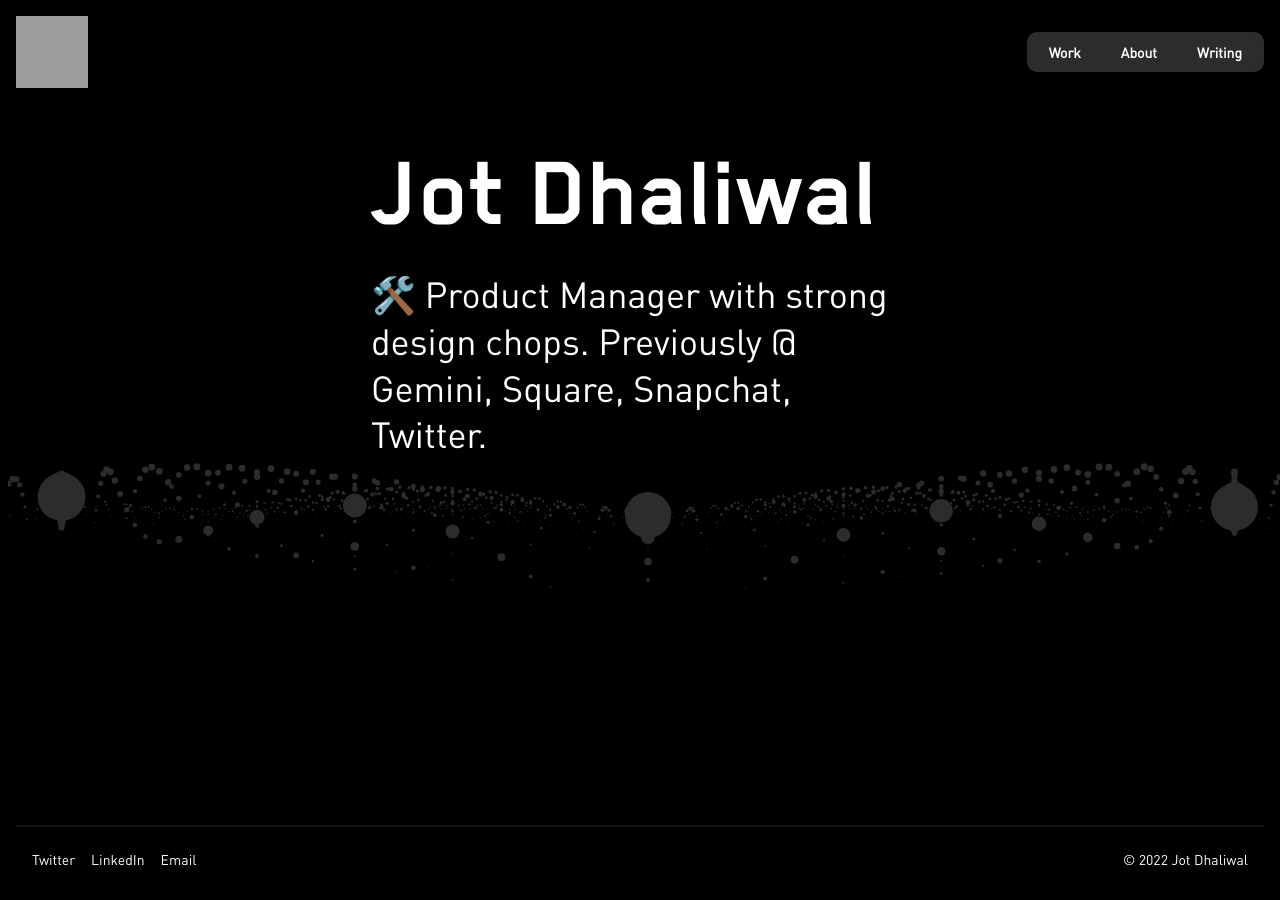
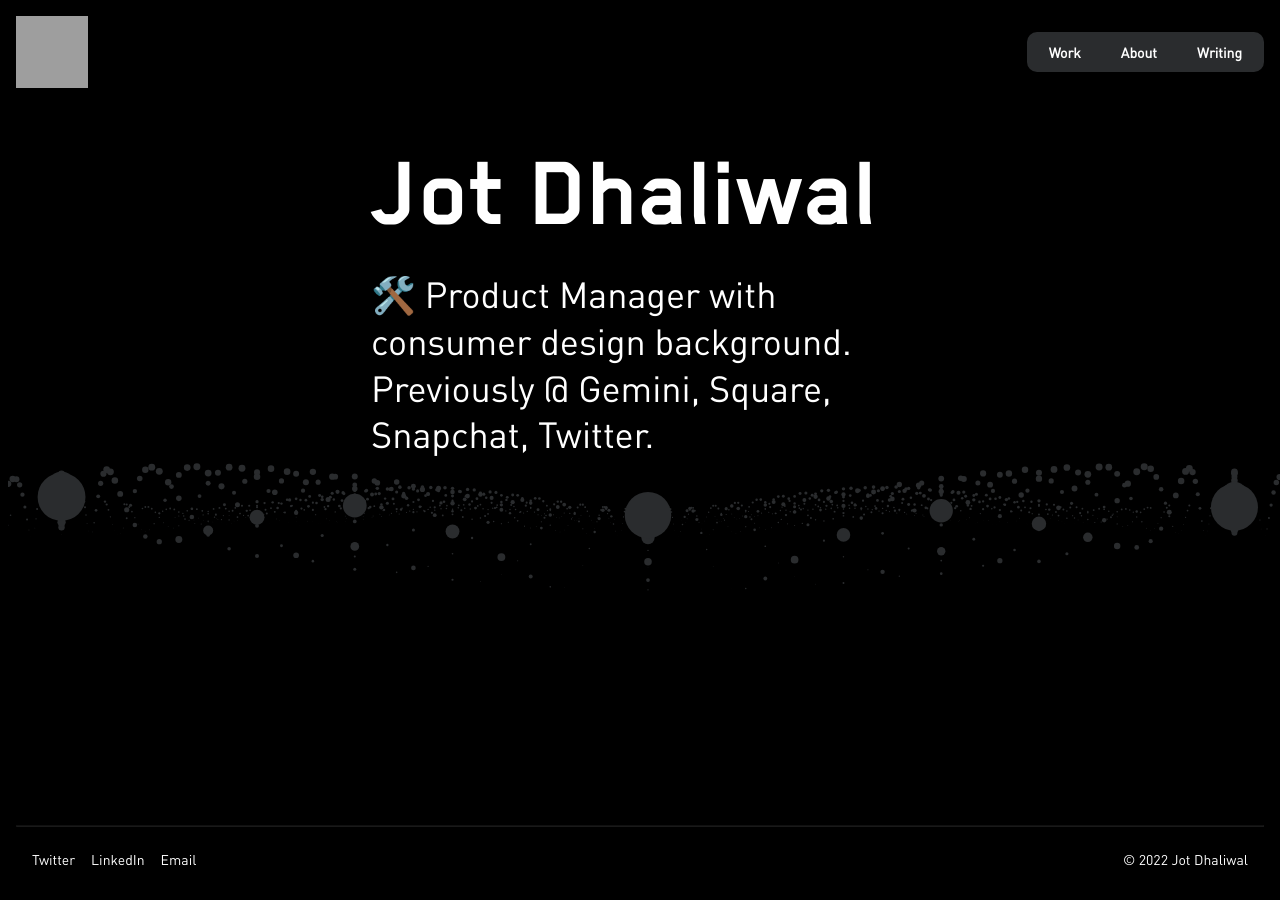
Before and after one commit to jotd/jotd-portfolio, a Jekyll site: the page index.html, which Jekyll copies as it is, in a window 1280 px wide and 900 px high. Built offline with Jekyll 4.4.1, drawn with Linux system fonts in a browser that asks for light colours; grey boxes are pictures that could not be loaded.

Commit message:
Update index.html

```diff
--- a/index.html
+++ b/index.html
@@ -32,7 +32,7 @@
         <div class="menu">
           <a href="/work" class="menu-link">Work</a>
           <a href="/about" class="menu-link">About</a>
-          <a href="/about" class="menu-link">Writing</a>
+          <a href="/writing" class="menu-link">Writing</a>
         </div>
       </div>
     </div>
@@ -40,7 +40,7 @@
     <div class="content-home">
       <h1 class="header-home">Jot Dhaliwal</h1>
       <p class="tagline-home">
-       🛠️ Product Manager with strong design chops. Previously @ Gemini, Square, Snapchat, Twitter.
+       🛠️ Product Manager with consumer design background. Previously @ Gemini, Square, Snapchat, Twitter.
       </p>
     </div>
 
```
